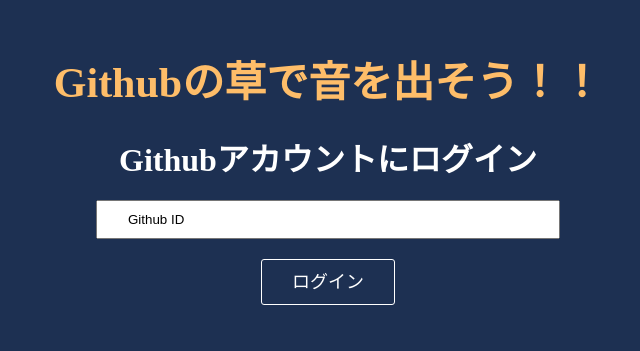
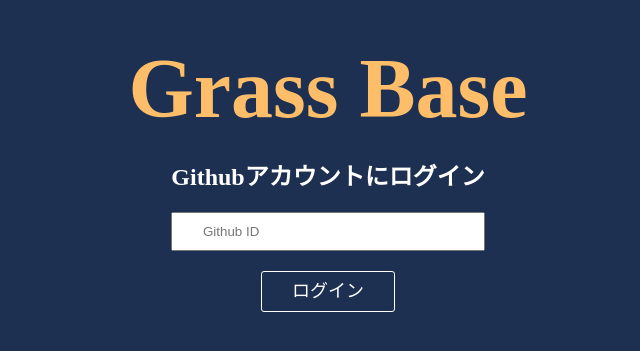
Before and after one commit to scla-sagauniv/pasiritator, a SvelteKit app: page / in a window 1280 px wide. Shown: the part 139-490 px from the top of the page, without its empty margins (312-952 px from the left). Built offline with nearby package versions, Linux system fonts and the light colour scheme.

Commit message:
#1 fix ホーム画面の修正

```diff
--- a/package.json
+++ b/package.json
@@ -34,6 +34,7 @@
 		"apollo-server": "^3.11.1",
 		"axios": "^1.2.3",
 		"dayjs": "^1.11.7",
+		"dotenv": "^16.0.3",
 		"graphql": "^16.6.0",
 		"tone": "^14.7.77",
 		"ts-node": "^10.9.1"
--- a/src/lib/components/Button.svelte
+++ b/src/lib/components/Button.svelte
@@ -22,7 +22,7 @@
   line-height: 1.15385;
   margin-top: 20px;
   outline: none;
-  padding: 12px 30px;
+  padding: 9px 30px;
   position: relative;
   text-align: center;
   text-decoration: none;
--- a/src/routes/+page.svelte
+++ b/src/routes/+page.svelte
@@ -1,6 +1,12 @@
 <script>
   import Button from '../lib/components/Button.svelte';
   import axios from 'axios';
+  // require('dotenv').config();
+  // console.log(process.env.KEY1);  //=> VALUE1
+  // console.log(process.env.KEY2);  //=> VALUE2
+  // console.log(process.env.KEY3);  //=> VALUE3
+
+
 
   const fetchContributions = async (userId) => {
     const now = new Date()
@@ -28,7 +34,8 @@
         }`
     };
     console.log(query);
-    const token = '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';
+
+    const token = import.meta.env.VITE_KEY1
     const headers = {
       'Authorization': `bearer ${token}`,
       'Content-type': 'application/json'
@@ -39,7 +46,7 @@
   // const arrayEdit = async (readata) => {
 
   // }
-  let name = "Github ID";
+  let name = "";
 
 </script>
 
@@ -48,10 +55,10 @@
 </svelte:head>
 
 <section>
-  <h1>Githubの草で音を出そう！！</h1>
+  <h1>Grass Base</h1>
   <h2>Githubアカウントにログイン</h2>
   <form>
-    <input class="github-acc" type="text" name="github-account" bind:value={name}>
+    <input class="github-acc" type="text" name="github-account" bind:value={name} placeholder="Github ID">
   </form>
   <Button onClick={() => fetchContributions(`${name}`)}/>
 </section>
@@ -65,12 +72,12 @@
 		flex: 0.6;
 	}
   h1 {
-    font-size: 42px;
+    font-size: 84px;
     color: #FEBD69;
-    margin: 25px 0;
+    margin: 20px 0;
   }
   h2 {
-    font-size: 32px;
+    font-size: 24px;
     color: #fff;
     margin: 0;
   }
@@ -85,6 +92,6 @@
   .github-acc {
     margin: 0 auto;
     padding: 10px 30px;
-    width: 400px;
+    width: 250px;
   }
 </style>
```
Also changed, not shown: src/lib/graphql/[userName].ts (deleted, +0 -80 lines), 1 other file (tests, documents, lock files or other folders).
